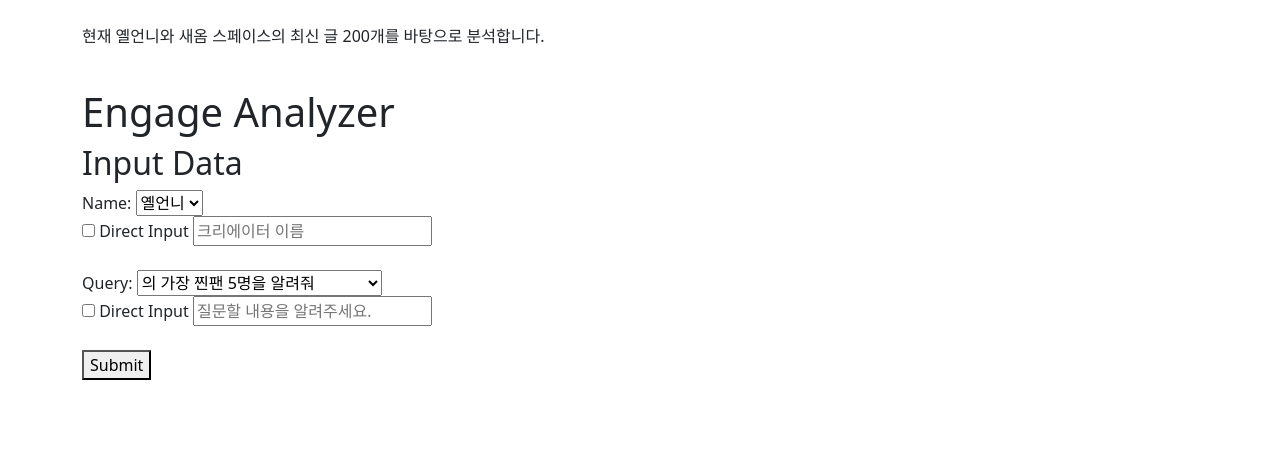
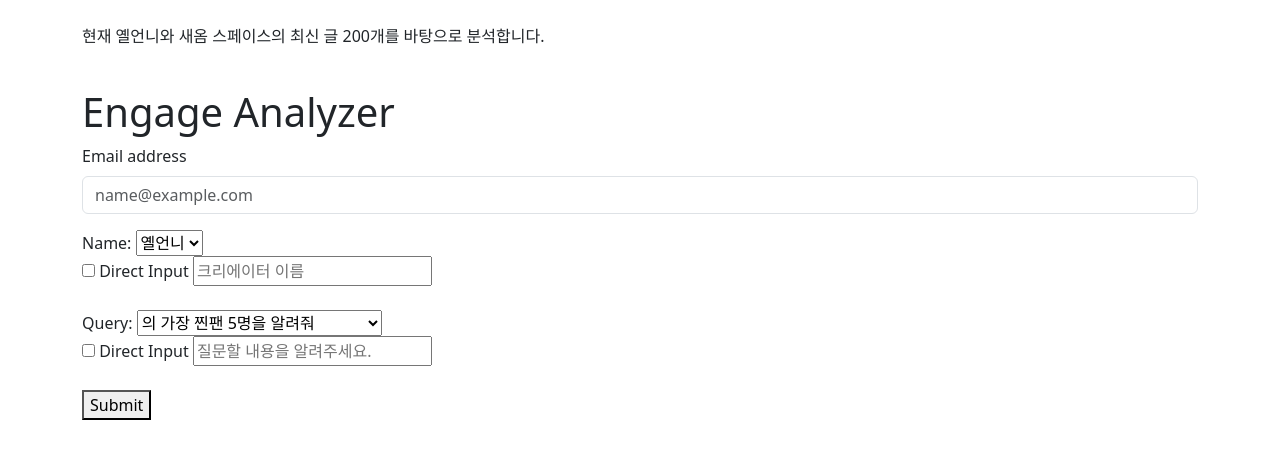
Before and after one commit to k9931538/testcodes, a Flask app: page / in a window 1280 px wide. Shown: the part 56-510 px from the top of the page. Run offline with Flask 3, Linux system fonts and the light colour scheme.

Commit message:
Please enter the commit message for your changes. Lines starting with '#' will be ignored, and an empty message aborts the commit.
On branch main
Your branch is up to date with 'origin/main'.

Changes to be committed:
	modified:   EngageAnalyzer/__pycache__/data.cpython-313.pyc
	modified:   EngageAnalyzer/__pycache__/ea.cpython-313.pyc
	modified:   EngageAnalyzer/__pycache__/info.cpython-313.pyc
	modified:   EngageAnalyzer/templates/index.html

```diff
--- a/EngageAnalyzer/templates/index.html
+++ b/EngageAnalyzer/templates/index.html
@@ -24,7 +24,10 @@
     <div class="container mt-4">
         <p>현재 옐언니와 새옴 스페이스의 최신 글 200개를 바탕으로 분석합니다.</p><br>
         <h1>Engage Analyzer</h1>
-        <h2>Input Data</h2>
+        <div class="mb-3">
+            <label for="exampleFormControlInput1" class="form-label">Email address</label>
+            <input type="email" class="form-control" id="exampleFormControlInput1" placeholder="name@example.com">
+        </div>
         <form method="POST" action="/">
             <label for="ID">Name:</label>
             <select name="select_name" id="select_name">
```
